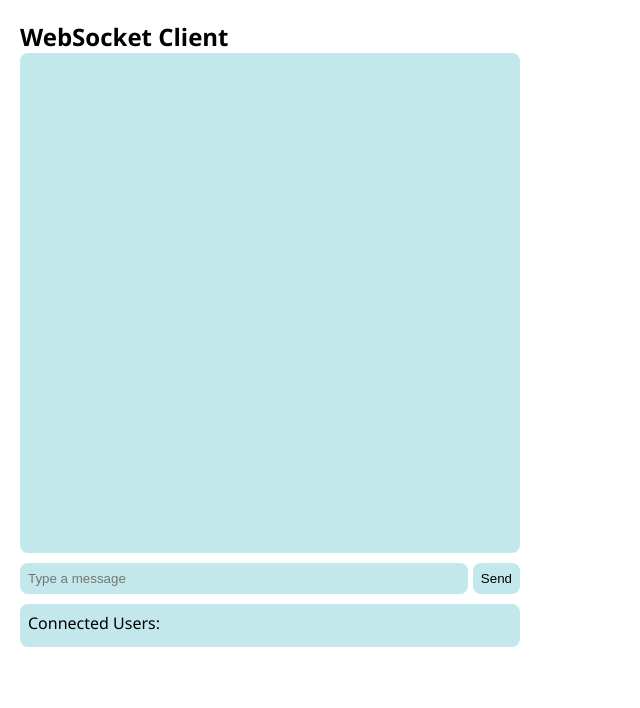
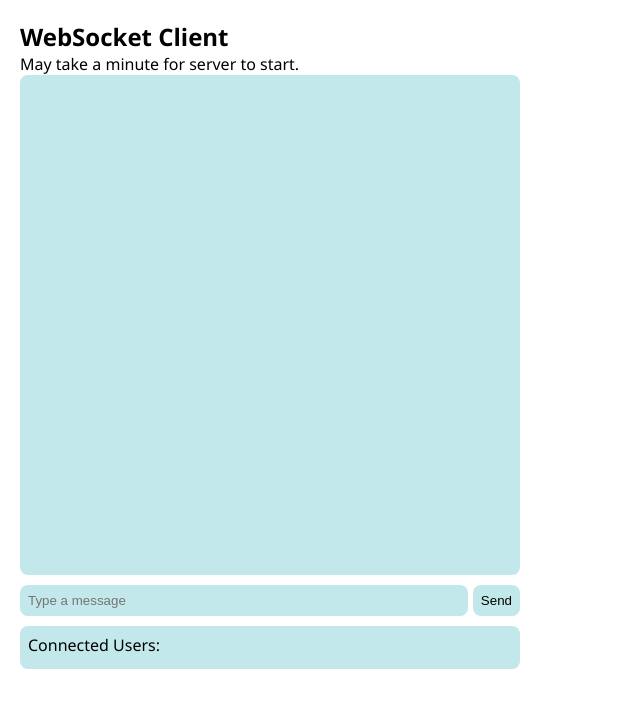
Before and after one commit to ranjeth-ravichandran/real-time-messaging, a website: page app/index.html in a window 1280 px wide. Shown: the whole page, without its empty margins (0-640 px from the left). Drawn offline with Linux system fonts and the light colour scheme.

Commit message:
Message update about server startup

```diff
--- a/app/index.html
+++ b/app/index.html
@@ -9,6 +9,7 @@
 
 <body>
     <h2>WebSocket Client</h2>
+    <p>May take a minute for server to start.</p>
     <div id="container">
         <div id="log"></div>
         <div id="input-container">
```
